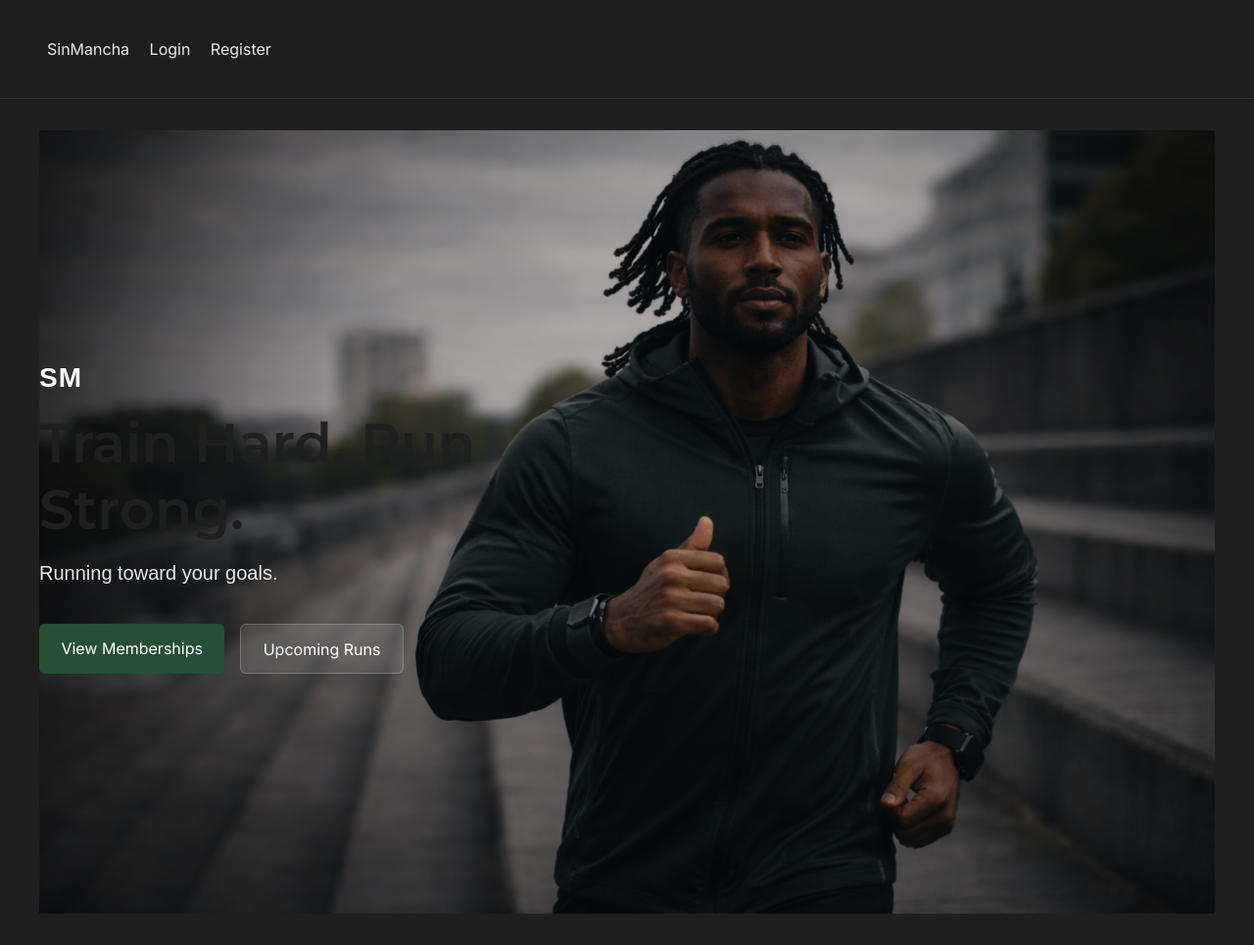
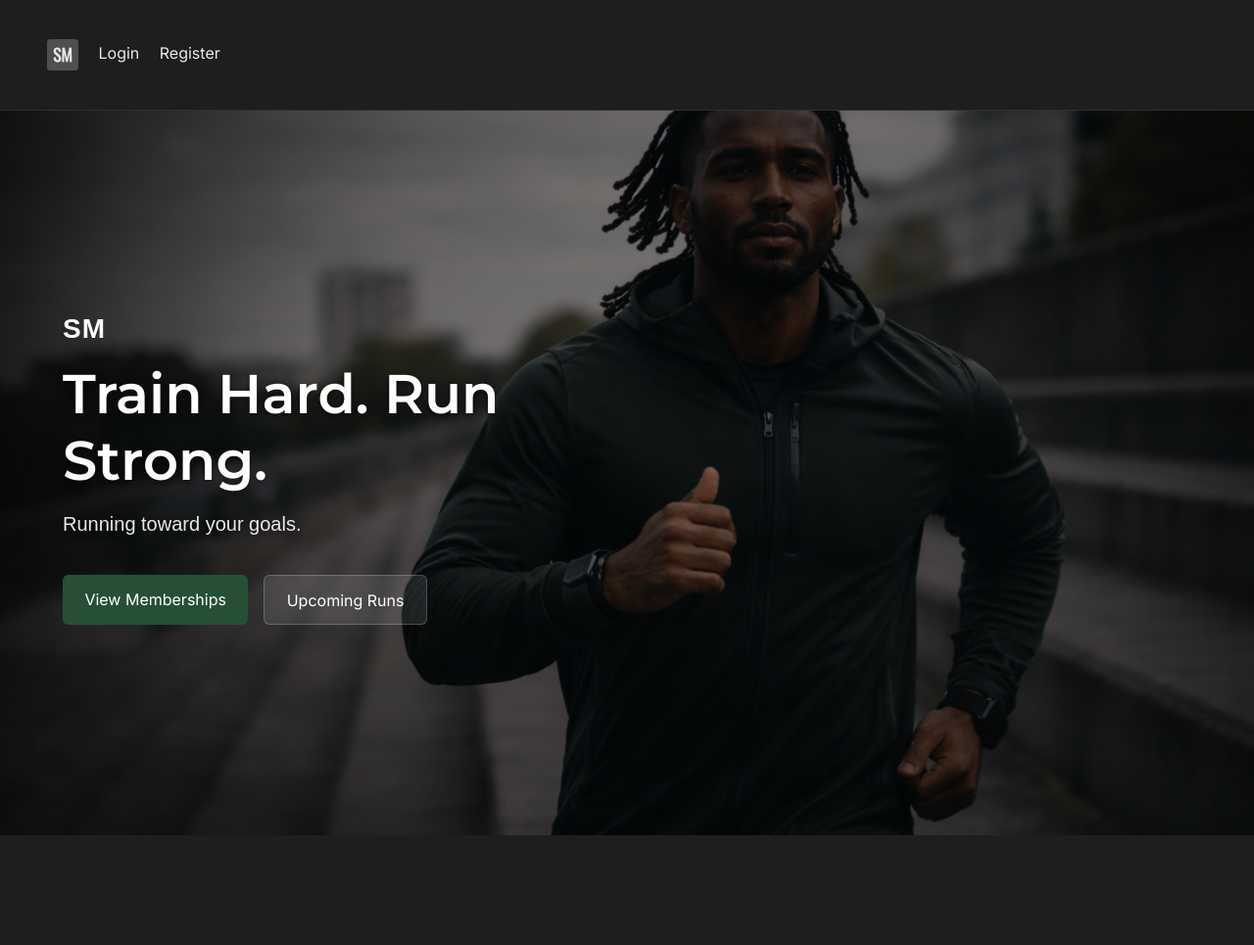
Before and after one commit to Anasousa11/SM5K, a Django app: page / in a window 1280 px wide. Shown: the whole page at 98% size. After the commit the page ends 853 px from the top, so only its background shows below. Run offline with Django 5.2, Linux system fonts and the light colour scheme.

Commit message:
add logo to navbar

```diff
--- a/static/css/style.css
+++ b/static/css/style.css
@@ -2,7 +2,7 @@
 
 :root {
   --primary-color: #1F1F1F; /* Charcoal */
-  --accent-color: #D7263D; /* Sport Red */
+  --accent-color: #6ec74b; /* Sport Green */
   --neutral-color: #FFFFFF; /* White */
   --secondary-neutral: #AEB4BE; /* Steel Silver */
   --success-color: #78C957; /* Sport Green */
@@ -57,10 +57,22 @@ nav a:hover {
   color: var(--accent-color);
 }
 
+.nav-logo img {
+  height: 32px; /* perfect for premium navbar */
+  width: auto;
+  display: inline-block;
+  vertical-align: middle;
+}
+
 .container {
   max-width: 1200px;
   margin: 0 auto;
   padding: 2rem;
+}
+
+.main-wrapper {
+  margin: 0;
+  padding: 0;
 }
 
 .btn {
@@ -134,30 +146,32 @@ form button:hover {
 }
 
 /* Hero Section */
+/* Hero Section */
 .hero {
   position: relative;
-  height: 100vh;
+  width: 100vw; /* full width */
+  height: calc(100vh - 60px); /* full screen minus navbar height (adjust 60px if needed) */
   margin: 0;
-  min-height: 550px;
-  background: url('/static/img/hero.jpg') center/cover no-repeat;
+  background: url('/static/img/hero.jpg') center center / cover no-repeat;
   display: flex;
   align-items: center;
   justify-content: flex-start;
-  padding: 0 ;
   color: white;
   font-family: 'Oswald', sans-serif;
 }
 
+/* darker overlay for text visibility */
 .hero-overlay {
   position: absolute;
   inset: 0;
-  background: rgba(0,0,0,0.25);
+  background: rgba(0, 0, 0, 0.5);
 }
 
 .hero-content {
   position: relative;
   max-width: 650px;
   z-index: 2;
+  padding-left: 4rem; /* keeps text away from the very edge */
 }
 
 .brand {
@@ -171,12 +185,21 @@ form button:hover {
   font-size: 3.5rem;
   font-weight: 700;
   margin: 0 0 0.5rem 0;
+  color: #ffffff;
+  text-shadow: 0 2px 6px rgba(0, 0, 0, 0.6); /* make it pop on top of image */
 }
 
 .hero-subline {
   font-size: 1.25rem;
-  opacity: 0.9;
   margin-bottom: 2rem;
+  color: rgba(255, 255, 255, 0.9);
+  text-shadow: 0 2px 6px rgba(0, 0, 0, 0.5);
+}
+.brand {
+  font-size: 28px;
+  font-weight: 600;
+  margin-bottom: 1rem;
+  letter-spacing: 1px;
 }
 
 .hero-actions {
--- a/templates/base.html
+++ b/templates/base.html
@@ -16,7 +16,10 @@
 <body>
     <nav class="{% if request.resolver_match.url_name == 'home' %}nav-transparent{% endif %}">
         <div class="container">
-            <a href="{% url 'home' %}">SinMancha</a>
+            <a href="{% url 'home' %}" class="nav-logo">
+            <img src="{% static 'img/logo-sm.png' %}" alt="SinMancha Logo">
+            </a>
+
             {% if user.is_authenticated %}
                 {% if user.is_staff %}
                     <a href="{% url 'trainer_dashboard' %}">Trainer Dashboard</a>
@@ -30,7 +33,7 @@
             {% endif %}
         </div>
     </nav>
-    <div class="container">
+    <div class="main-wrapper">
         {% if messages %}
             <ul class="messages">
                 {% for message in messages %}
```
Also changed, not shown: static/img/logo-sm.png (added).
